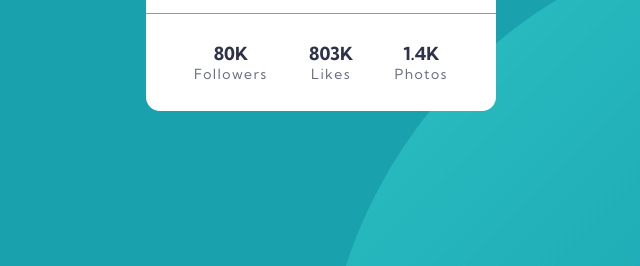
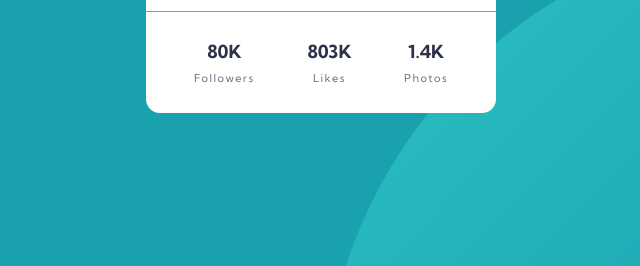
Before and after one commit to cla91/profile-card-component-main, a plain HTML site: page index.html in a window 1280 px wide. Shown: the part 484-750 px from the top of the page, 319-959 px from the left. Drawn offline with Linux system fonts and the light colour scheme.

Commit message:
Update styles.css

```diff
--- a/styles.css
+++ b/styles.css
@@ -103,6 +103,8 @@ h2, .stat-head {
 }
 .stat-sub {
   letter-spacing: 0.09rem;
+  font-size: 0.6875rem;
+  padding-top: 0.5rem;
 }
 .stat {
   border-top: 1px solid hsl(0, 0%, 59%);
```
